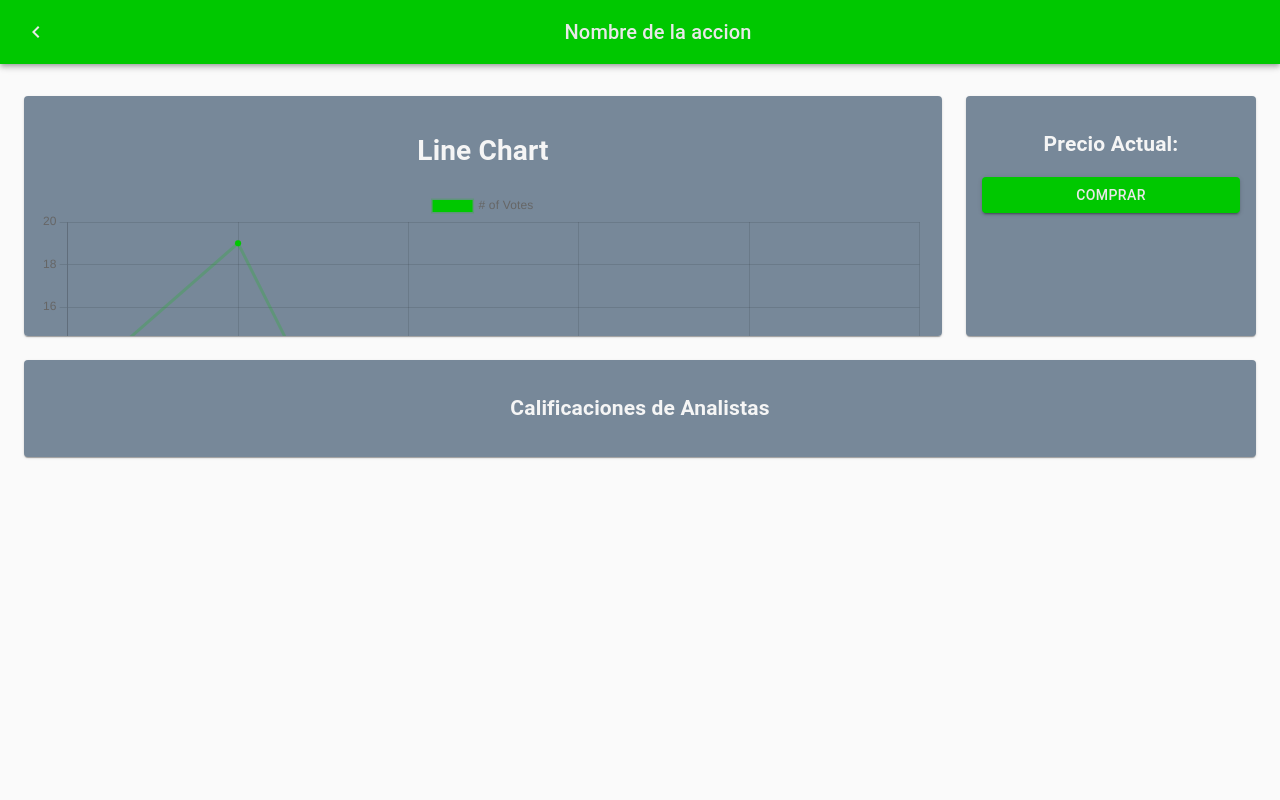
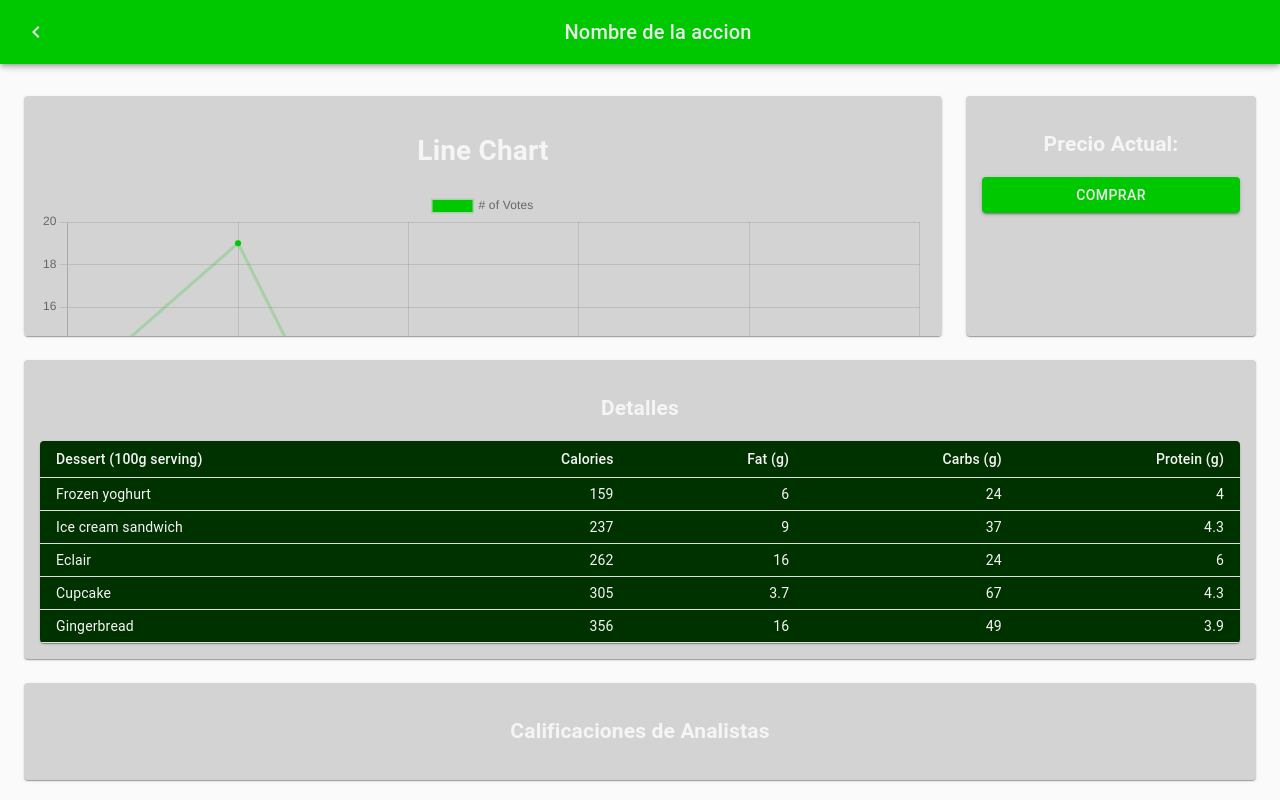
Before and after one commit to AlejoRamirezGismondi/FrontHood-AseCa, a React (Create React App) app: page /action_detail/1 in a window 1280 px wide. Built offline with nearby package versions, Linux system fonts and the light colour scheme.

Commit message:
Added table for data

```diff
--- a/src/App.tsx
+++ b/src/App.tsx
@@ -8,7 +8,7 @@
     primary: {
       light: '#a6e9f2',
       main: 'rgb(0, 200, 0)',
-      dark: '#071133',
+      dark: 'rgb(0, 50, 0)',
       contrastText: '#e8e8e8',
     },
     secondary: {
--- a/src/components/ActionDetails/ActionDetails.tsx
+++ b/src/components/ActionDetails/ActionDetails.tsx
@@ -9,8 +9,9 @@
 import Container from '@material-ui/core/Container';
 import Grid from '@material-ui/core/Grid';
 import Paper from '@material-ui/core/Paper';
-import {Button, IconButton, Link} from "@material-ui/core";
+import {Button, IconButton} from "@material-ui/core";
 import ChevronLeftIcon from '@material-ui/icons/ChevronLeft';
+import DetailTable from "../DetailTable/DetailTable";
 
 const useStyles = makeStyles((theme) => ({
   root: {
@@ -38,7 +39,7 @@
     display: 'flex',
     overflow: 'auto',
     flexDirection: 'column',
-    background: "lightslategray"
+    background: "lightgray"
   },
   fixedHeight: {
     height: 240,
@@ -86,6 +87,12 @@
             </Grid>
             <Grid item xs={12}>
               <Paper className={classes.paper}>
+                <h2>Detalles</h2>
+                <DetailTable />
+              </Paper>
+            </Grid>
+            <Grid item xs={12}>
+              <Paper className={classes.paper}>
                 <h2>Calificaciones de Analistas</h2>
               </Paper>
             </Grid>
--- /dev/null
+++ b/src/components/DetailTable/DetailTable.tsx
@@ -0,0 +1,71 @@
+import React from 'react';
+import {makeStyles, Theme} from '@material-ui/core/styles';
+import Table from '@material-ui/core/Table';
+import TableBody from '@material-ui/core/TableBody';
+import TableCell from '@material-ui/core/TableCell';
+import TableContainer from '@material-ui/core/TableContainer';
+import TableHead from '@material-ui/core/TableHead';
+import TableRow from '@material-ui/core/TableRow';
+import Paper from '@material-ui/core/Paper';
+import {createStyles, withStyles} from "@material-ui/core";
+
+const useStyles = makeStyles({
+  table: {
+    minWidth: 650,
+  },
+});
+
+function createData(name: string, calories: number, fat: number, carbs: number, protein: number) {
+  return { name, calories, fat, carbs, protein };
+}
+
+const rows = [
+  createData('Frozen yoghurt', 159, 6.0, 24, 4.0),
+  createData('Ice cream sandwich', 237, 9.0, 37, 4.3),
+  createData('Eclair', 262, 16.0, 24, 6.0),
+  createData('Cupcake', 305, 3.7, 67, 4.3),
+  createData('Gingerbread', 356, 16.0, 49, 3.9),
+];
+
+const StyledTableRow = withStyles((theme: Theme) =>
+  createStyles({
+    root: {
+      backgroundColor: theme.palette.primary.dark
+    },
+  }),
+)(TableRow);
+
+const DetailTable = () => {
+  const classes = useStyles();
+
+  return (
+    <TableContainer component={Paper}>
+      <Table className={classes.table} size="small" aria-label="a dense table" color={"black"}>
+        <TableHead>
+          <StyledTableRow>
+            <TableCell>Dessert (100g serving)</TableCell>
+            <TableCell align="right">Calories</TableCell>
+            <TableCell align="right">Fat&nbsp;(g)</TableCell>
+            <TableCell align="right">Carbs&nbsp;(g)</TableCell>
+            <TableCell align="right">Protein&nbsp;(g)</TableCell>
+          </StyledTableRow>
+        </TableHead>
+        <TableBody>
+          {rows.map((row) => (
+            <StyledTableRow key={row.name}>
+              <TableCell component="th" scope="row">
+                {row.name}
+              </TableCell>
+              <TableCell align="right">{row.calories}</TableCell>
+              <TableCell align="right">{row.fat}</TableCell>
+              <TableCell align="right">{row.carbs}</TableCell>
+              <TableCell align="right">{row.protein}</TableCell>
+            </StyledTableRow>
+          ))}
+        </TableBody>
+      </Table>
+    </TableContainer>
+  );
+}
+
+export default DetailTable;
```
